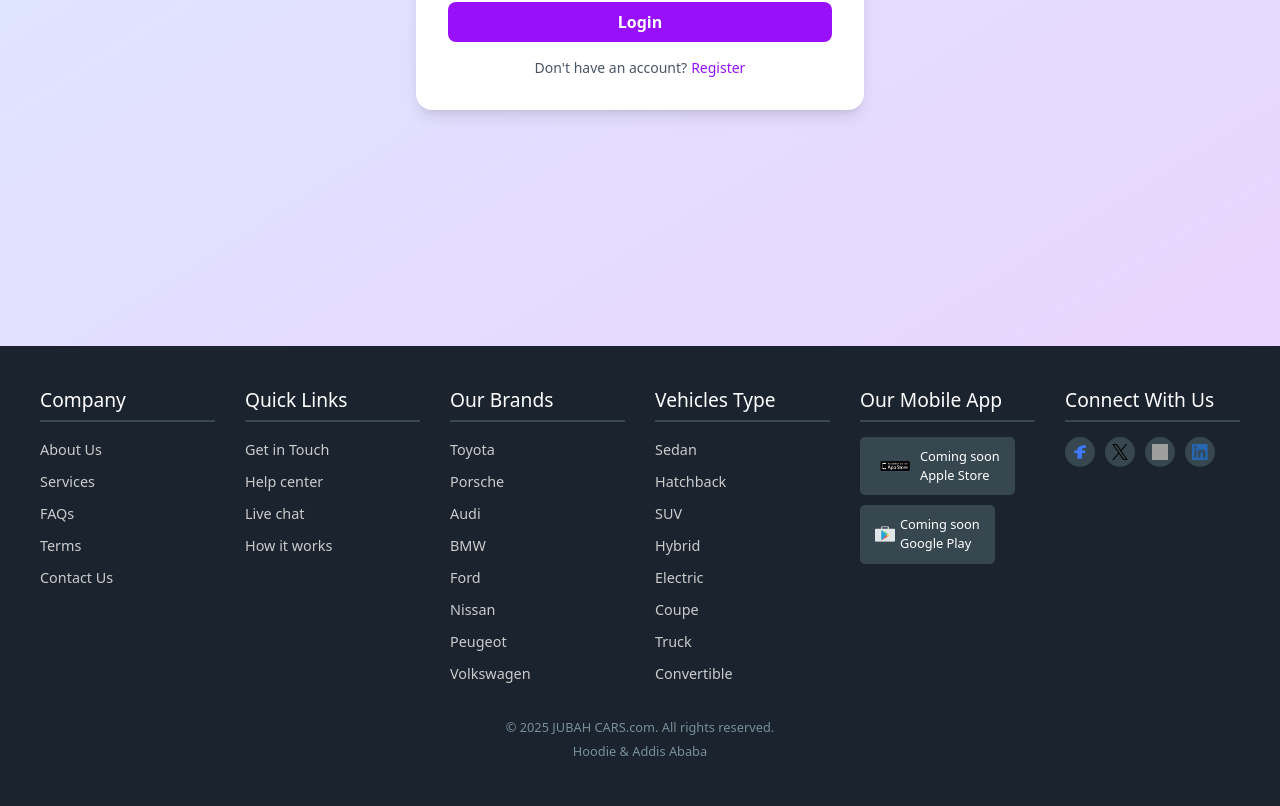
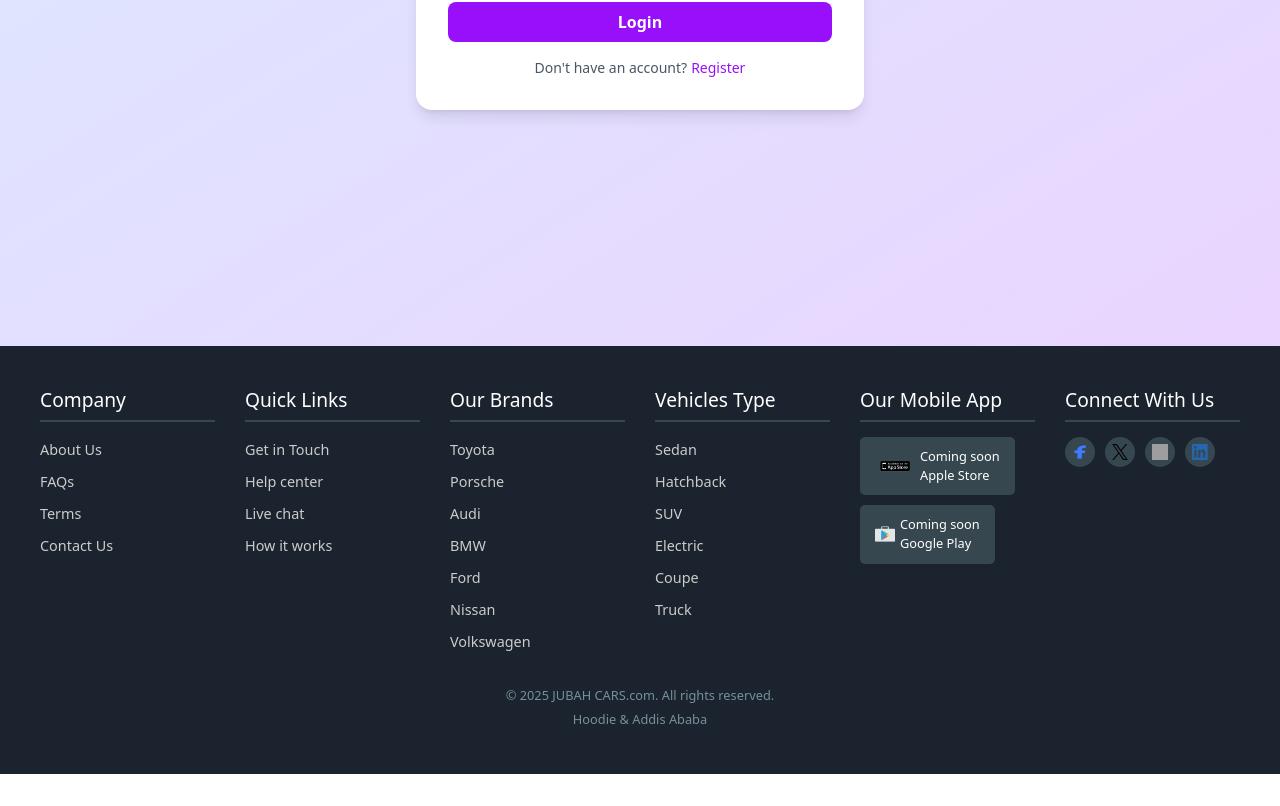
Before and after one commit to robajo1/JudahCars, a React (Vite) app: page /login in a window 1280 px wide. Shown: the part 454-1260 px from the top of the page. After the commit the page ends 1228 px from the top, so only its background shows below. Built offline with nearby package versions, Linux system fonts and the light colour scheme; grey boxes are pictures that could not be loaded.

Commit message:
improvments

```diff
--- a/src/App.jsx
+++ b/src/App.jsx
@@ -12,8 +12,8 @@
 
 function App() {
   return (
-    <>
-      <BrowserRouter>
+    <BrowserRouter>
+      <>
         <Routes>
           <Route path="/" element={<Header />}>
             <Route index element={<Home />} />
@@ -27,9 +27,9 @@
             <Route path="*" element={<NoPage />} />
           </Route>
         </Routes>
-      </BrowserRouter>
-      <Footer />
-    </>
+        <Footer />
+      </>
+    </BrowserRouter>
   );
 }
 
--- a/src/components/DetailComponents/DetailsBody.jsx
+++ b/src/components/DetailComponents/DetailsBody.jsx
@@ -41,7 +41,6 @@
         })
         .catch((err) => {
           console.error("Error loading messages:", err);
-          alert("Could not load messages.");
         });
     };
     useEffect(() => {
--- a/src/components/Footer.jsx
+++ b/src/components/Footer.jsx
@@ -1,4 +1,4 @@
-import React from 'react';
+import { Link } from 'react-router-dom'; // Add this import
 import './Footer.css';
 
 function Footer() {
@@ -9,8 +9,7 @@
         <div className="footer-section company">
           <h3>Company</h3>
           <ul>
-            <li><a hrf="/about">About Us</a></li>
-            <li><a h="/services">Services</a></li>
+            <li><Link to="/aboutus">About Us</Link></li>
             <li><a h="/faqs">FAQs</a></li>
             <li><a h="/terms">Terms</a></li>
             <li><a h="/contact">Contact Us</a></li>
@@ -30,28 +29,25 @@
         <div className="footer-section our-brands">
           <h3>Our Brands</h3>
           <ul>
-            <li><a h="/brands/toyota">Toyota</a></li>
-            <li><a h="/brands/porsche">Porsche</a></li>
-            <li><a h="/brands/audi">Audi</a></li>
-            <li><a h="/brands/bmw">BMW</a></li>
-            <li><a h="/brands/ford">Ford</a></li>
-            <li><a h="/brands/nissan">Nissan</a></li>
-            <li><a h="/brands/peugeot">Peugeot</a></li>
-            <li><a h="/brands/volkswagen">Volkswagen</a></li>
+            <li><Link to="/products?make=toyota">Toyota</Link></li>
+            <li><Link to="/products?make=porsche">Porsche</Link></li>
+            <li><Link to="/products?make=audi">Audi</Link></li>
+            <li><Link to="/products?make=bmw">BMW</Link></li>
+            <li><Link to="/products?make=ford">Ford</Link></li>
+            <li><Link to="/products?make=nissan">Nissan</Link></li>
+            <li><Link to="/products?make=volkswagen">Volkswagen</Link></li>
           </ul>
         </div>
 
         <div className="footer-section vehicles-type">
           <h3>Vehicles Type</h3>
           <ul>
-            <li><a h="/vehicles/sedan">Sedan</a></li>
-            <li><a h="/vehicles/hatchback">Hatchback</a></li>
-            <li><a h="/vehicles/suv">SUV</a></li>
-            <li><a h="/vehicles/hybrid">Hybrid</a></li>
-            <li><a h="/vehicles/electric">Electric</a></li>
-            <li><a h="/vehicles/coupe">Coupe</a></li>
-            <li><a h="/vehicles/truck">Truck</a></li>
-            <li><a h="/vehicles/convertible">Convertible</a></li>
+            <li><Link to="/products?type=sedan">Sedan</Link></li>
+            <li><Link to="/products?type=hatchback">Hatchback</Link></li>
+            <li><Link to="/products?type=suv">SUV</Link></li>
+            <li><Link to="/products?type=electric">Electric</Link></li>
+            <li><Link to="/products?type=coupe">Coupe</Link></li>
+            <li><Link to="/products?type=truck">Truck</Link></li>
           </ul>
         </div>
 
--- a/src/components/ProductsComponents/ProductsBody.jsx
+++ b/src/components/ProductsComponents/ProductsBody.jsx
@@ -77,7 +77,7 @@
   if (loading) return <p>Loading...</p>;
   if (error) return <p className="error">{error}</p>;
   if (!inventory || inventory.length === 0) {
-    return <p className="no-vehicles-found">No vehicles found matching the filters.</p>;
+    return <p className="no-vehicles-found">No vehicles found matching.</p>;
   }
 
   return (
--- a/src/pages/LoginRegiste.jsx
+++ b/src/pages/LoginRegiste.jsx
@@ -39,24 +39,8 @@
 
     // Basic validation
     if (isRegistering) {
-      if (!formData.fullName) {
-        alert("Full Name is required");
-        return;
-      }
-      if (!formData.email) {
-        alert("Email is required");
-        return;
-      }
-      if (!formData.phone) {
-        alert("Phone is required");
-        return;
-      }
       if (!formData.phone.startsWith("09") && !formData.phone.startsWith("07")) {
         alert("Enter valid Phone Number (09XXXXXXXX) or (07XXXXXXXX)");
-        return;
-      }
-      if (!formData.password) {
-        alert("Password is required");
         return;
       }
       if (formData.password !== formData.confirmPassword) {
@@ -148,6 +132,7 @@
             name="fullName"
             placeholder="Full Name"
             value={formData.fullName}
+            required
             onChange={handleChange}
             className="w-full px-4 py-2 border border-gray-300 rounded-lg focus:outline-none focus:ring-2 focus:ring-purple-400"
           />
@@ -157,6 +142,7 @@
           name="email"
           placeholder="Email"
           value={formData.email}
+          required
           onChange={handleChange}
           className="w-full px-4 py-2 border border-gray-300 rounded-lg focus:outline-none focus:ring-2 focus:ring-purple-400"
         />
@@ -166,6 +152,7 @@
             name="phone"
             placeholder="Phone"
             maxLength={10}
+            required
             minLength={10}
             value={formData.phone}
             onChange={handleChange}
@@ -177,6 +164,7 @@
           name="password"
           placeholder="Password"
           minLength={4}
+          required
           value={formData.password}
           onChange={handleChange}
           className="w-full px-4 py-2 border border-gray-300 rounded-lg focus:outline-none focus:ring-2 focus:ring-purple-400"
@@ -188,6 +176,7 @@
               name="confirmPassword"
               placeholder="Confirm Password"
               value={formData.confirmPassword}
+              required
               onChange={handleChange}
               className="w-full px-4 py-2 border border-gray-300 rounded-lg focus:outline-none focus:ring-2 focus:ring-purple-400"
             />
--- a/src/pages/SellerDashBoard.jsx
+++ b/src/pages/SellerDashBoard.jsx
@@ -723,18 +723,17 @@
                     <li
                       key={conv.id}
                       className={`p-3 my-2 rounded cursor-pointer ${
-                        selectedConversation?.conversationId ===
-                        conv.id
+                        selectedConversation?.conversationId === conv.id
                           ? "bg-purple-100 border-l-4 border-purple-500"
                           : "hover:bg-gray-100"
                       }`}
-                      onClick={() =>{
-                        loadMessages(conv.id, conv.buyer.userId)
-                      }
-
-                      }
+                      onClick={() => {
+                        loadMessages(conv.id, conv.buyer.userId);
+                      }}
                     >
-                      <strong>Buyer ID: {conv.buyer.userId}</strong>
+                      <strong>
+                        Buyer: #{conv.buyer.userId}
+                      </strong>
                       <p className="text-sm text-gray-600 truncate">
                         {conv.lastMessage || "Start chatting..."}
                       </p>
```
Also changed, not shown: public/images/ad2.png.
